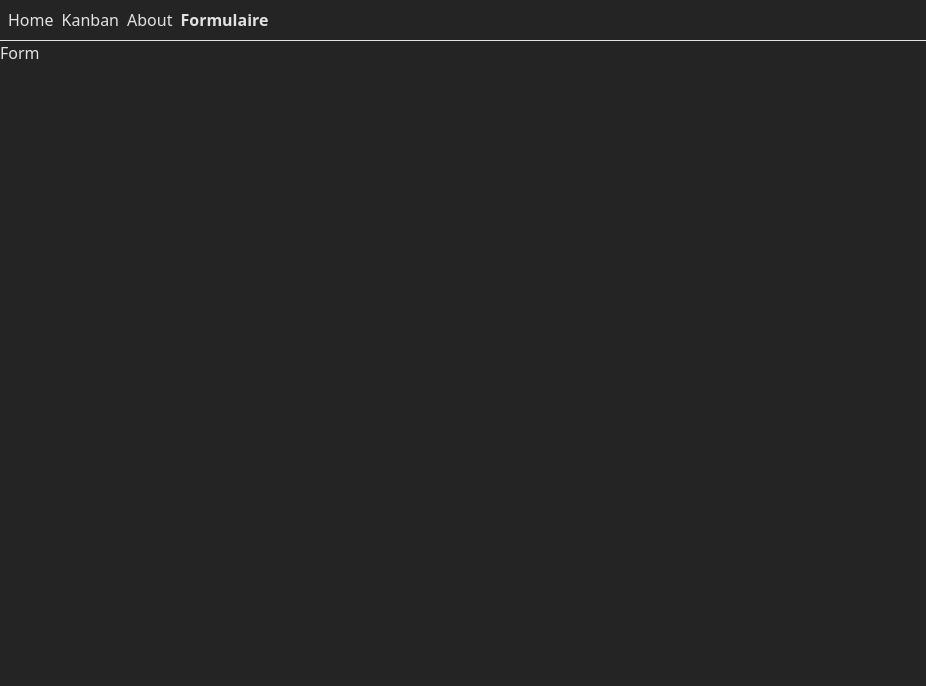
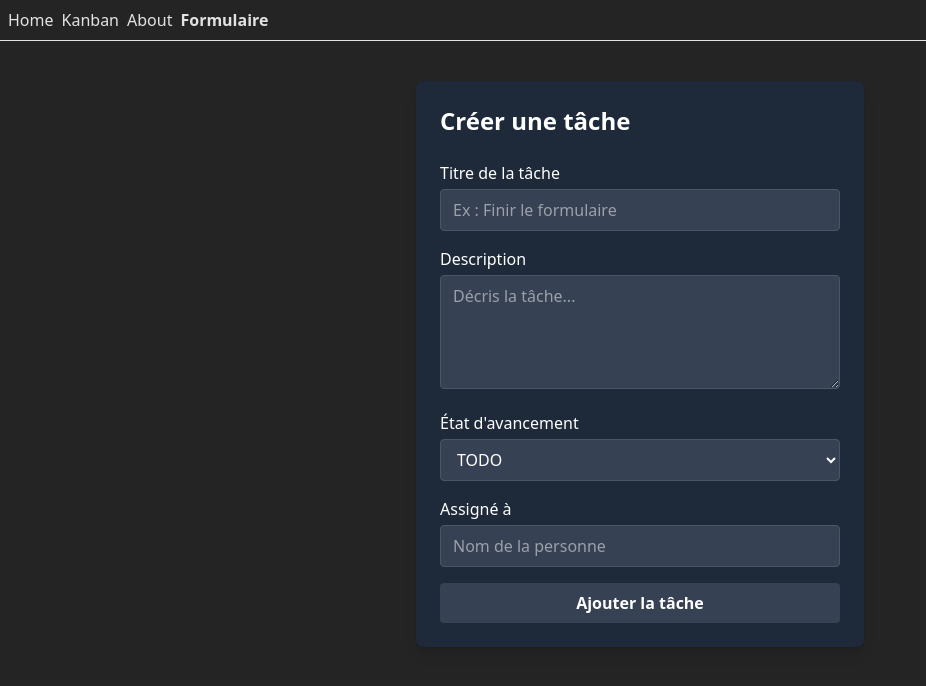
Before and after one commit to eden77-rgb/app-kanban, a React (Vite) app in the folder client/: page /form in a window 1280 px wide. Shown: the top 686 px of the page, without its empty margins (0-926 px from the left). Built offline with nearby package versions, Linux system fonts and the light colour scheme.

Commit message:
Ajout du Form pour ajouter un tache

```diff
--- a/client/src/pages/Form.jsx
+++ b/client/src/pages/Form.jsx
@@ -1,5 +1,110 @@
-export default function Form(){
+import { useState } from "react"
+
+export default function Form() {
+    const [title, setTitle] = useState("")
+    const [description, setDescription] = useState("")
+    const [status, setStatus] = useState("TODO")
+    const [assignedTo, setAssignedTo] = useState("")
+
+    async function postTask(task) {
+        const response = await fetch("http://localhost:3000/api/tasks", {
+            method: "POST",
+            headers: { "Content-Type": "application/json" },
+            body: JSON.stringify(task)
+        })
+
+        console.log(response)
+    }
+
+    const handleSubmit = (e) => {
+        e.preventDefault()
+
+        const task = {
+            title: title,
+            description: description,
+            state: status.toLowerCase(),
+            assigne: assignedTo
+        }
+        postTask(task)
+
+        setTitle("");
+        setDescription("");
+        setStatus("TODO");
+        setAssignedTo("");
+    }
+
     return (
-        <p>Form</p>
+        <div className="max-w-md mx-auto mt-10 p-6 bg-gray-800 rounded-lg shadow-lg text-white">
+            <h2 className="text-2xl font-semibold mb-6">Créer une tâche</h2>
+            <form onSubmit={handleSubmit} className="space-y-4">
+                <div>
+                    <label className="block mb-1 font-medium" htmlFor="title">
+                        Titre de la tâche
+                    </label>
+                    <input
+                        id="title"
+                        type="text"
+                        value={title}
+                        onChange={(e) => setTitle(e.target.value)}
+                        className="w-full px-3 py-2 rounded bg-gray-700 border border-gray-600 focus:outline-none focus:ring-2 focus:ring-gray-500"
+                        placeholder="Ex : Finir le formulaire"
+                        required
+                    />
+                </div>
+
+                <div>
+                    <label className="block mb-1 font-medium" htmlFor="description">
+                        Description
+                    </label>
+                    <textarea
+                        id="description"
+                        value={description}
+                        onChange={(e) => setDescription(e.target.value)}
+                        className="w-full px-3 py-2 rounded bg-gray-700 border border-gray-600 focus:outline-none focus:ring-2 focus:ring-gray-500"
+                        placeholder="Décris la tâche..."
+                        rows={4}
+                        required
+                    />
+                </div>
+
+                <div>
+                    <label className="block mb-1 font-medium" htmlFor="status">
+                        État d'avancement
+                    </label>
+                    <select
+                        id="status"
+                        value={status}
+                        onChange={(e) => setStatus(e.target.value)}
+                        className="w-full px-3 py-2 rounded bg-gray-700 border border-gray-600 focus:outline-none focus:ring-2 focus:ring-gray-500"
+                    >
+                        <option value="TODO">TODO</option>
+                        <option value="DOING">DOING</option>
+                        <option value="DONE">DONE</option>
+                    </select>
+                </div>
+
+                <div>
+                    <label className="block mb-1 font-medium" htmlFor="assignedTo">
+                        Assigné à
+                    </label>
+                    <input
+                        id="assignedTo"
+                        type="text"
+                        value={assignedTo}
+                        onChange={(e) => setAssignedTo(e.target.value)}
+                        className="w-full px-3 py-2 rounded bg-gray-700 border border-gray-600 focus:outline-none focus:ring-2 focus:ring-gray-500"
+                        placeholder="Nom de la personne"
+                        required
+                    />
+                </div>
+
+                <button
+                    type="submit"
+                    className="w-full py-2 bg-gray-700 hover:bg-gray-600 text-white font-semibold rounded transition-colors"
+                >
+                    Ajouter la tâche
+                </button>
+            </form>
+        </div>
     )
 }
--- a/client/src/pages/Kanban.jsx
+++ b/client/src/pages/Kanban.jsx
@@ -1,11 +1,23 @@
+import { useNavigate } from "@tanstack/react-router"
 import { Column } from "../components/Column"
 
-export default function Kanban(){
+export default function Kanban() {
+    const navigate = useNavigate()
+
     return (
-        <div className="kanban-container">
-            <Column title="TODO"></Column>
-            <Column title="DOING"></Column>
-            <Column title="DONE"></Column>
+        <div className="flex flex-col items-center">
+            <div className="kanban-container">
+                <Column title="TODO"></Column>
+                <Column title="DOING"></Column>
+                <Column title="DONE"></Column>
+            </div>
+
+            <button
+                className="mt-6 w-full max-w-250 py-4 text-2xl font-bold text-white bg-[#2a2a2a] rounded-lg shadow-lg border border-[#454545] hover:bg-[#3b3b3b] transition-colors duration-200"
+                onClick={() => {navigate({to: "/form"})}}
+            >
+                +
+            </button>
         </div>
     )
 }
```
Also changed, not shown: 1 other file (tests, documents, lock files or other folders).
